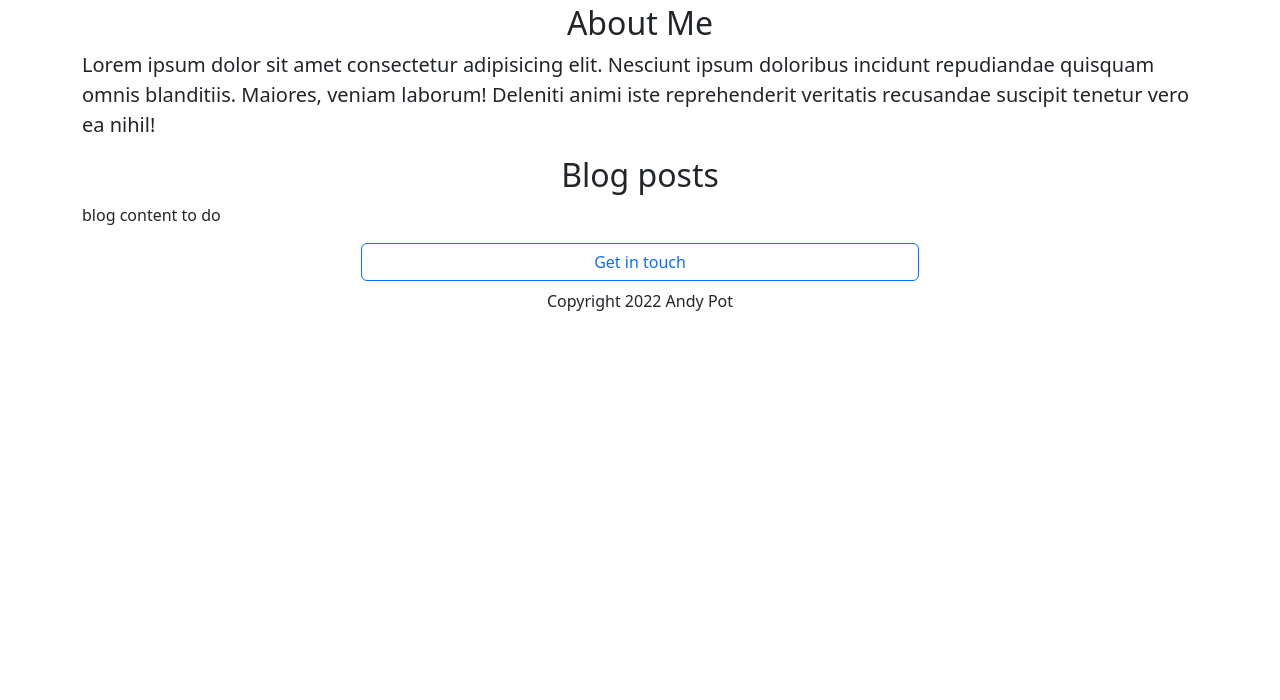
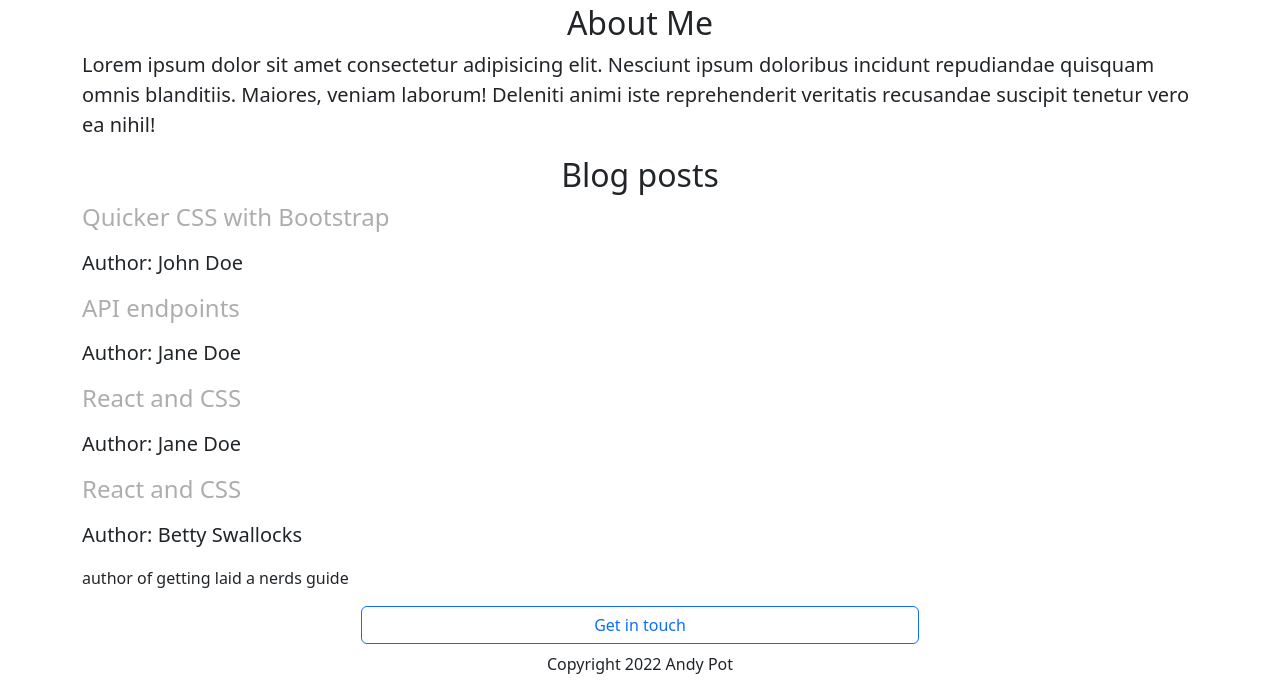
Before and after one commit to aguacaliente/blog-v3, a Flask app: page / in a window 1280 px wide. Shown: the part 444-1144 px from the top of the page. Before the commit the page ends 755 px from the top, so only its background shows below. Run offline with Flask 3, Linux system fonts and the light colour scheme.

Commit message:
jobitem function added

```diff
--- a/app.py
+++ b/app.py
@@ -3,9 +3,37 @@ from flask import Flask, render_template
 app = Flask(__name__)
 
 
+POSTS = [
+    {
+    'id' : 1,
+    'title': 'Quicker CSS with Bootstrap ',
+    'author': 'John Doe',
+    'tagline': ''
+},
+    {
+    'id' : 2,
+    'title': 'API endpoints ',
+    'author': 'Jane Doe',
+    'tagline': ''
+},
+    {
+    'id' : 3,
+    'title': 'React and CSS ',
+    'author': 'Jane Doe',
+    'tagline': ''
+},
+    {
+    'id' : 4,
+    'title': 'React and CSS ',
+    'author': 'Betty Swallocks',
+    'tagline': 'author of getting laid a nerds guide'
+},
+    ]
 @app.route("/")
 def hello_world():
-    return render_template('home.html')
+    return render_template('home.html',
+                           posts=POSTS)
+
 
 
 if __name__ == "__main__":
--- a/templates/home.html
+++ b/templates/home.html
@@ -26,7 +26,13 @@
     Deleniti animi iste reprehenderit veritatis recusandae suscipit tenetur vero ea nihil!</p>
 
     <h2 class="text-center mt-2">Blog posts</h2>
-    <p>blog content to do</p>
+    <div>
+        {% for post in posts %}
+        {% include 'jobitem.html' %}
+
+
+        {% endfor %}
+    </div>
         <div class = "d-grid gap-2 col-6 mx-auto">
     <button type ="button" class="btn btn-outline-primary">Get in touch</button>
         </div>
--- /dev/null
+++ b/templates/jobitem.html
@@ -0,0 +1,14 @@
+<div style ="margin-bottom: 16px;">
+    <h4 style="color:rgba(120, 120, 120, 0.603); margin-bottom:4px;">
+        {{post['title']}}
+    </h4>
+    </div>
+ <div>
+    <p class ="lead">Author: {{post['author']}}</p>
+  </div class="mt-0 mb-2">
+  {% if 'tagline' is in post %}
+    <div>
+
+        <p>{{post['tagline']}}</p>
+        {% endif %}
+ </div>
```
